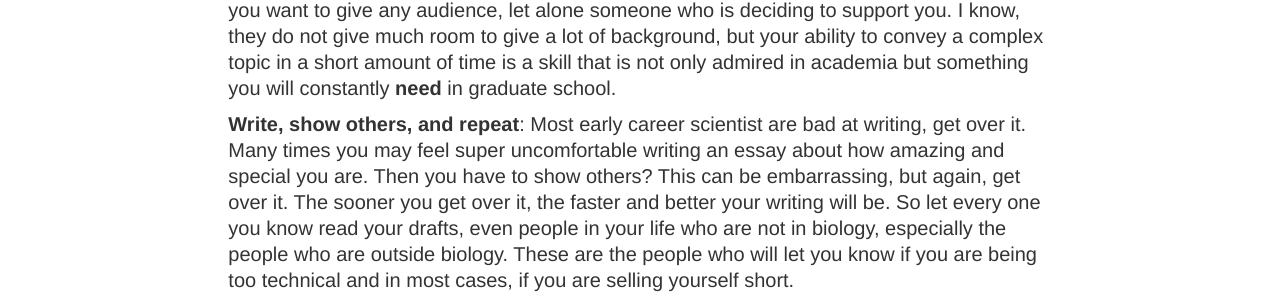
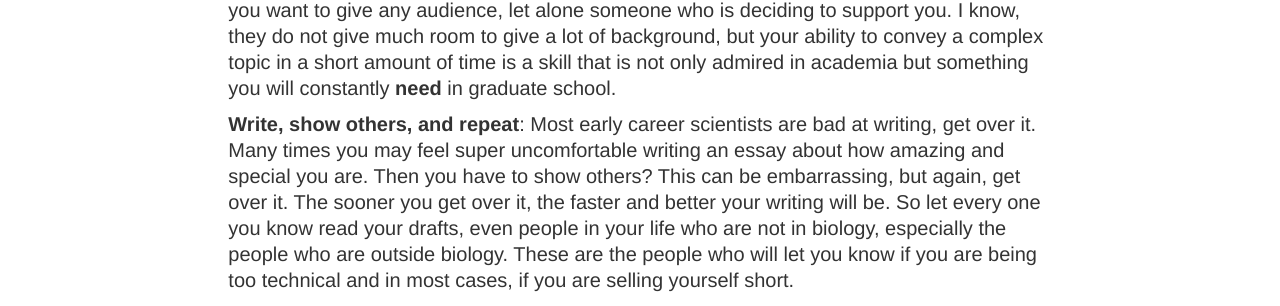
Before and after one commit to iamciera/creports, a Jekyll site: the page built from _posts/2013-10-15-NSF.md, in a window 1280 px wide and 900 px high, scrolled down 2733 px. Shown: the part 304-610 px from the top of the window. Built offline with Jekyll 4.4.1, drawn with Linux system fonts in a browser that asks for light colours; nearby versions of some CDN libraries; Markdown is read by kramdown in place of the engine named in the settings; comment, search, counter and statistics services are not loaded; some of the changed text lies outside the part shown.

Commit message:
fixed typo

```diff
--- a/_posts/2013-10-15-NSF.md
+++ b/_posts/2013-10-15-NSF.md
@@ -4,7 +4,7 @@
 title: Applying for the NSF predoctoral fellowship
 ---
 
-This article is about what I have learned from applying to the [National Science Foundation (NSF) pre-doctoral fellowship](http://www.nsfgrfp.org/)(three times!), sitting on panels, reading many winning and losing applications, talking with NSF reviewers, and eventually being awarded one.
+This article is about what I have learned from applying to the [National Science Foundation (NSF) pre-doctoral fellowship](http://www.nsfgrfp.org/) (three times!), sitting on panels, reading many winning and losing applications, talking with NSF reviewers, and eventually being awarded one.
 
 ## Reasons for applying for the NSF Pre-doctoral fellowship
 
@@ -22,7 +22,7 @@
 
 You have to realize that each reviewers is reading around 30 of these packets, that is around 150 pages of essays.  Yours might be the 27th and by that point may be sick of reading them.  Always have this in the back of your mind.  You need to stand out in that group.  Talk with others in your field, what is their story? Find what separates you from everyone else and really emphasize these differences.
 
-**Tell a story, avoid listing**: You want your essays to be enjoyable to read.  Structure you essay like a story.  Add themes, maintain a writing style, describe your settings, and develop characters, especially the protagonist of this story - you.  Try to explain your motivations clearly and make them root for you. Make them like you.
+**Tell a story, avoid listing**: You want your essays to be enjoyable to read.  Structure your essay like a story.  Add themes, maintain a writing style, describe your settings, and develop characters, especially the protagonist of this story - you.  Try to explain your motivations clearly and make them root for you. Make them like you.
 
 There are two main ways in which you can do this:
 
@@ -50,7 +50,7 @@
 
 **Speak to a general audience**: You do not know who will be reviewing your application, so make sure your project is easy to understand to a general scientist. Explain everything and address new terminology immediately upon using the term, even if you explain it later in the paper in more detail.  Often people use scientific jargon to prove intellect, but it never works.  When someone doesn't understand something they become frustrated, this is not a feeling you want to give any audience, let alone someone who is deciding to support you.  I know, they do not give much room to give a lot of background, but your ability to convey a complex topic in a short amount of time is a skill that is not only admired in academia but something you will constantly **need** in graduate school.
 
-**Write, show others, and repeat**: Most early career scientist are bad at writing, get over it. Many times you may feel super uncomfortable writing an essay about how amazing and special you are. Then you have to show others?  This can be embarrassing, but again, get over it. The sooner you get over it, the faster and better your writing will be.  So let every one you know read your drafts, even people in your life who are not in biology, especially the people who are outside biology.  These are the people who will let you know if you are being too technical and in most cases, if you are selling yourself short.
+**Write, show others, and repeat**: Most early career scientists are bad at writing, get over it. Many times you may feel super uncomfortable writing an essay about how amazing and special you are. Then you have to show others?  This can be embarrassing, but again, get over it. The sooner you get over it, the faster and better your writing will be.  So let every one you know read your drafts, even people in your life who are not in biology, especially the people who are outside biology.  These are the people who will let you know if you are being too technical and in most cases, if you are selling yourself short.
 
 **Give yourself plenty of time**: To get the most out of the time spent writing your application start at least two months before the deadline.  Read the literature and talk with people about the project the second you learn you want to apply.  The more time you have the more you will enjoy the process.
 
```
